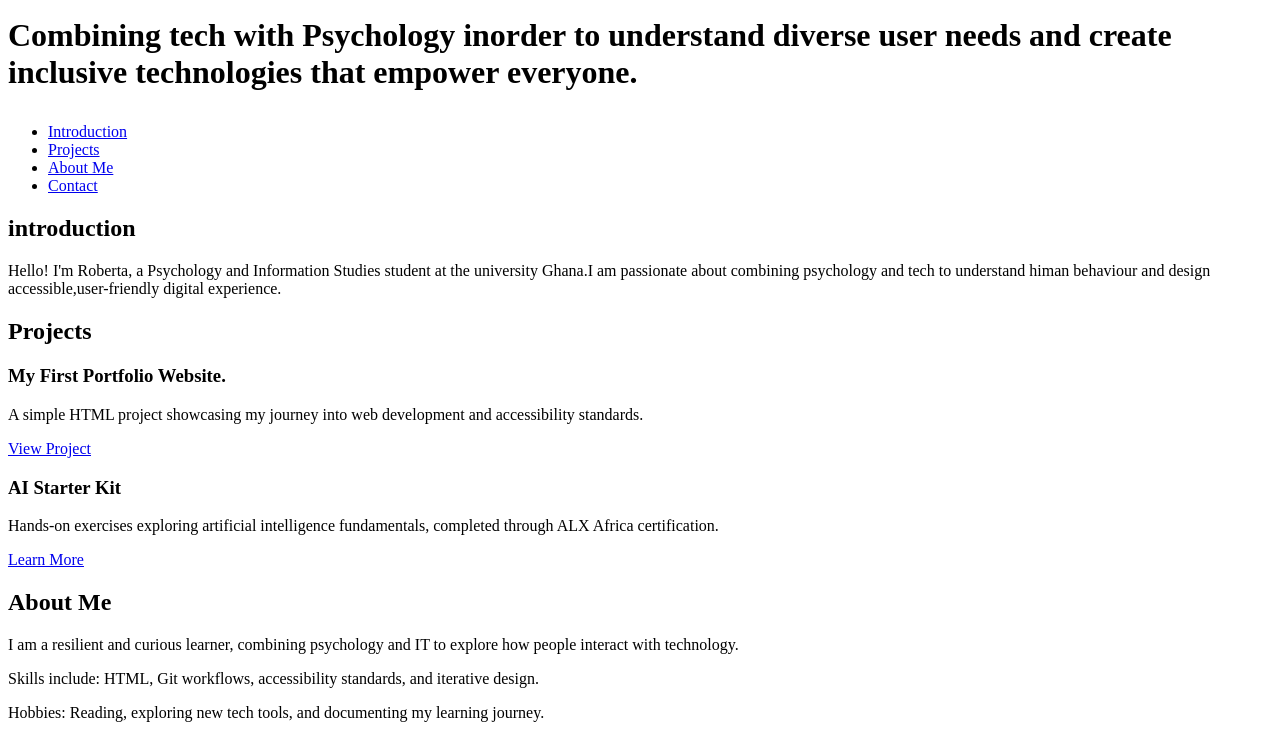
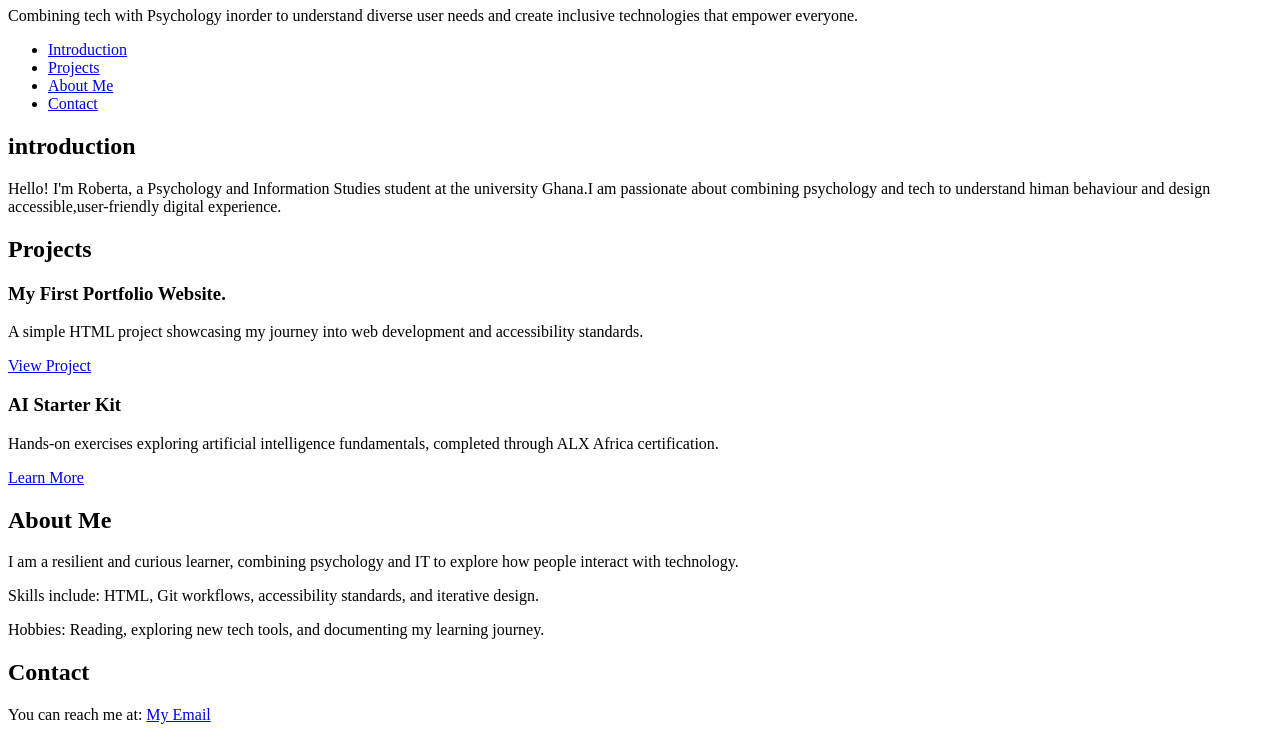
Before and after one commit to Robby47918/My_First_Portfolio, a plain HTML site: page portfolio/index.html in a window 1280 px wide. Shown: the part 73-810 px from the top of the page. Drawn offline with Linux system fonts and the light colour scheme.

Commit message:
Portfolio

```diff
--- a/portfolio/index.html
+++ b/portfolio/index.html
@@ -6,7 +6,7 @@
 </head>
 <body>
 <header>
-	<h1>Roberta Smith<h1>
+	<h1>Roberta Smith</h1>
 	<p>Combining tech with Psychology inorder to understand diverse user needs and create inclusive technologies that empower everyone.</p>
 </header>
 
```
